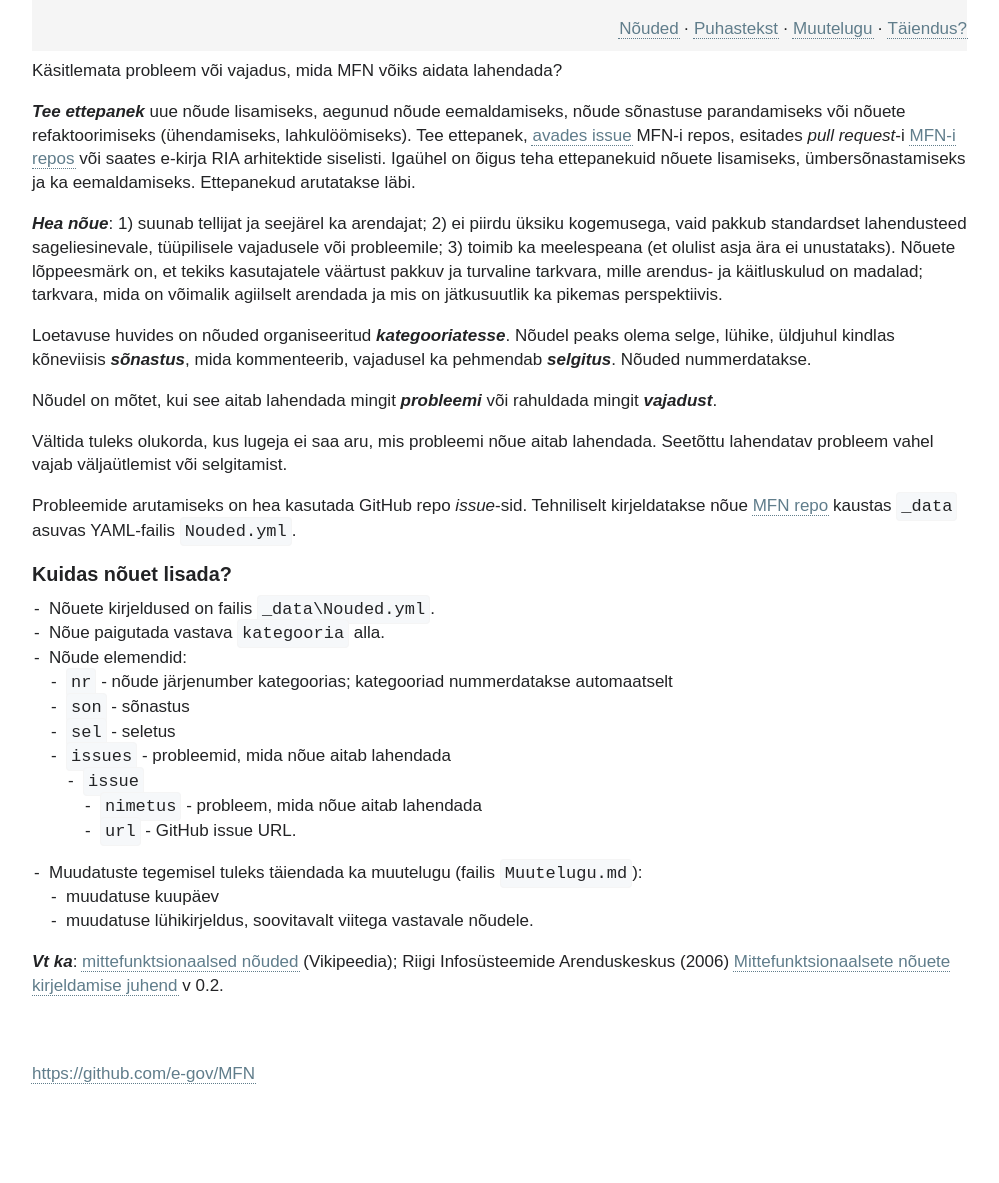
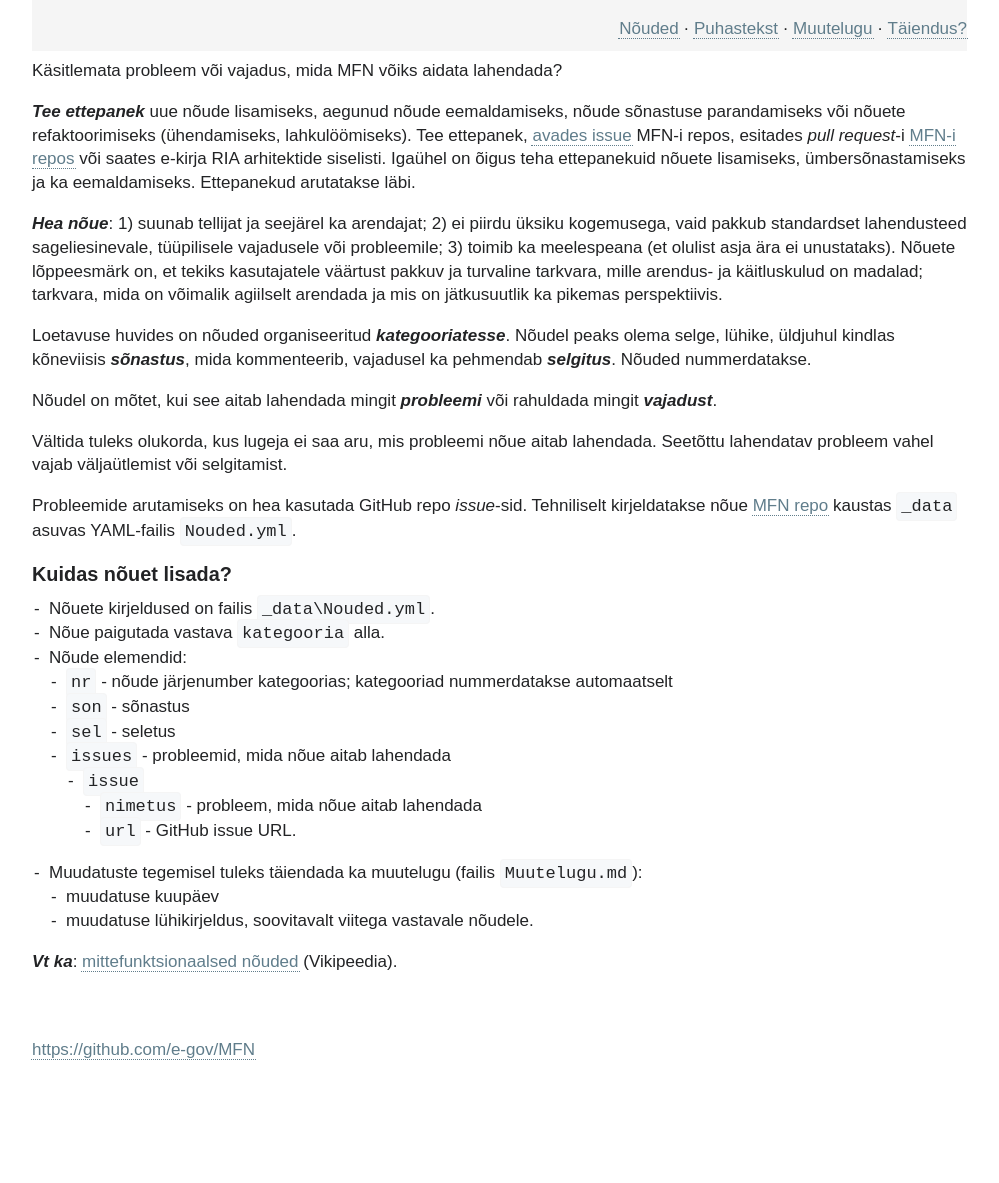
Before and after one commit to e-gov/MFN, a Jekyll site: the page built from TeeEttepanek.md, in a window 1280 px wide. Shown: the whole page, without its empty margins (0-999 px from the left). Built offline with Jekyll 4.4.1, drawn with Linux system fonts in a browser that asks for light colours; after the commit the page ends 1160 px from its top, so only the background shows below that.

Commit message:
Aegunu eemaldatud

```diff
--- a/TeeEttepanek.md
+++ b/TeeEttepanek.md
@@ -32,4 +32,4 @@ Probleemide arutamiseks on hea kasutada GitHub repo _issue_-sid. Tehniliselt kir
   - muudatuse kuupäev
   - muudatuse lühikirjeldus, soovitavalt viitega vastavale nõudele.
 
-___Vt ka___: [mittefunktsionaalsed nõuded](https://et.wikipedia.org/wiki/Mittefunktsionaalsed_n%C3%B5uded) (Vikipeedia);  Riigi Infosüsteemide Arenduskeskus (2006) [Mittefunktsionaalsete nõuete kirjeldamise juhend](https://www.ria.ee/public/publikatsioonid/Mittefunk_nouded.doc) v 0.2.
+___Vt ka___: [mittefunktsionaalsed nõuded](https://et.wikipedia.org/wiki/Mittefunktsionaalsed_n%C3%B5uded) (Vikipeedia).
```
Also changed, not shown: Muud.md (deleted, +0 -23 lines).
